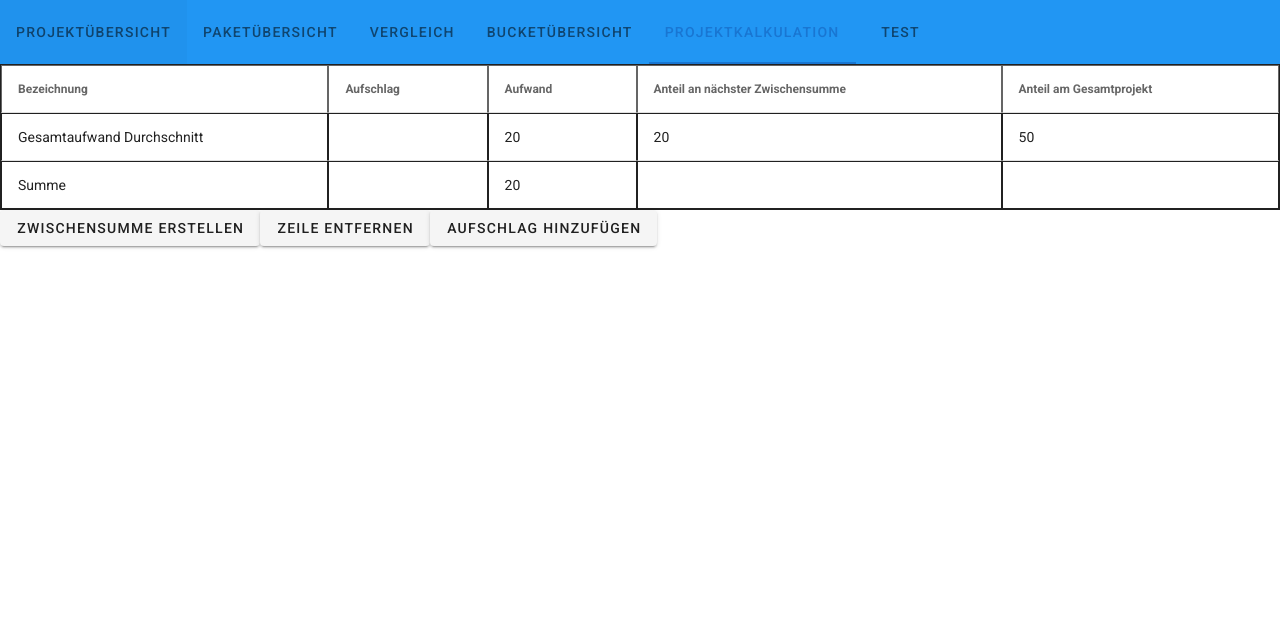
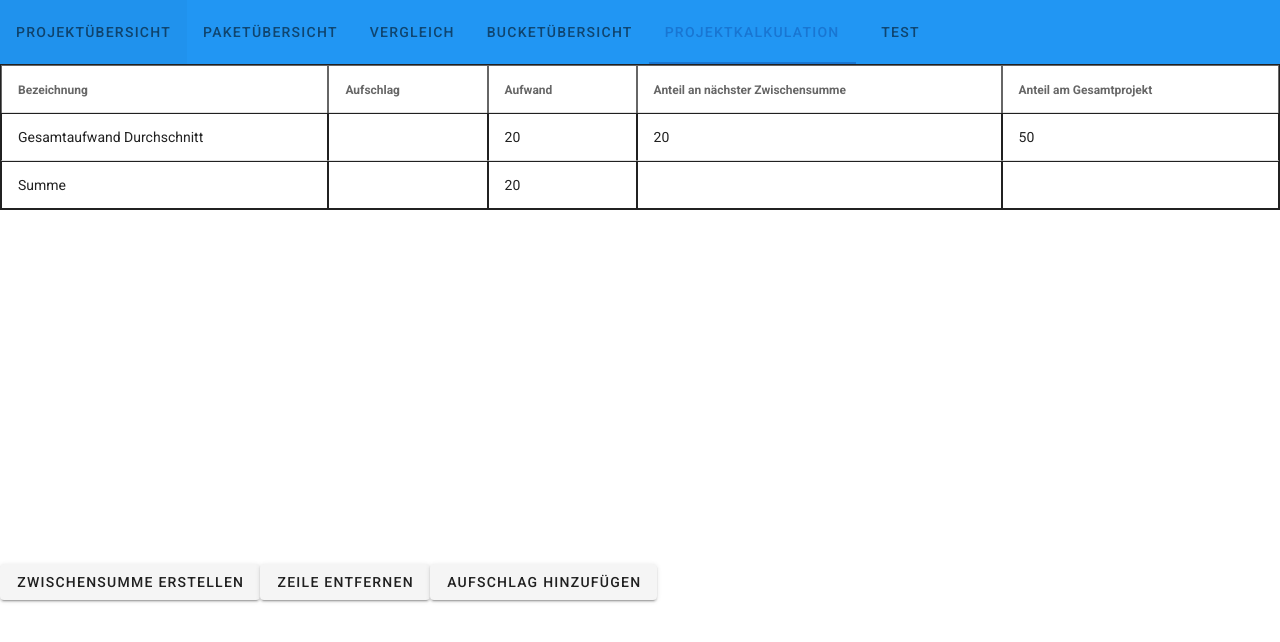
Before and after one commit to dexec/T-Shirt-Sizing-Tool, a Vue app: page /kalkulation in a window 1280 px wide. Shown: the top 642 px of the page. Built offline with nearby package versions, Linux system fonts and the light colour scheme.

Commit message:
Die Headerzeile ist nun fixed

```diff
--- a/src/views/ProjektkalkulationView.vue
+++ b/src/views/ProjektkalkulationView.vue
@@ -1,7 +1,7 @@
 <template>
   <div>
     <v-data-table :headers="headers" :items="items" item-key="id" @click:row="selectRow"
-                  single-select hide-default-footer></v-data-table>
+                  single-select hide-default-footer fixed-header height="500"></v-data-table>
     <v-btn @click="zwischensummeErstellen">Zwischensumme erstellen</v-btn>
     <v-btn>Zeile entfernen</v-btn>
     <v-dialog max-width="10%" v-model="dialog_createAufschlag">
```
